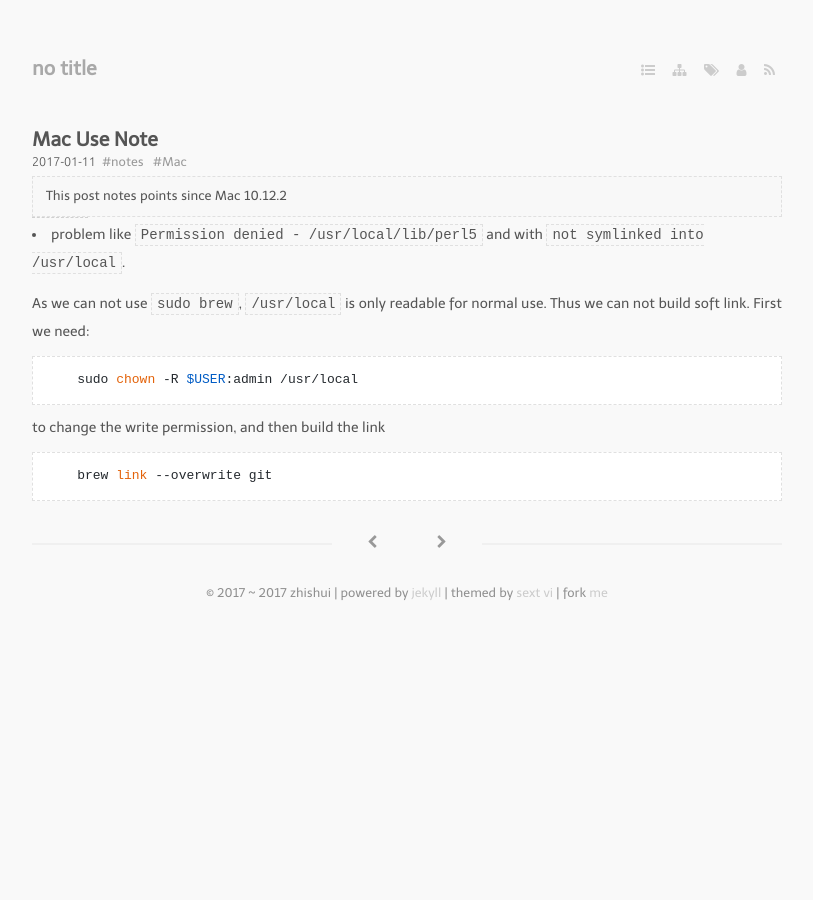
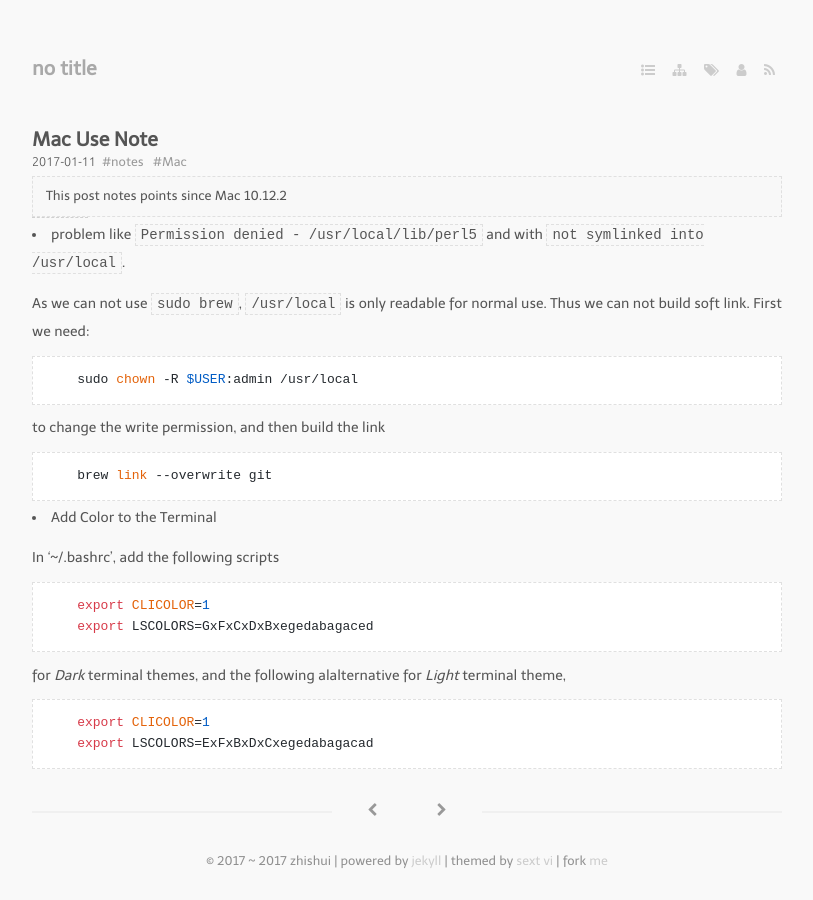
Before and after one commit to bizhishui/bizhishui.github.io, a Jekyll site: the page built from _posts/2017-01-11-Mac-Use-Note.md, in a window 1280 px wide. Shown: the whole page, without its empty margins (233-1046 px from the left). Built offline with Jekyll 4.4.1, drawn with Linux system fonts in a browser that asks for light colours; nearby versions of some CDN libraries; some web fonts are replaced; a script that is not in the unit is left out.

Commit message:
add terminal color note for Mac

````diff
--- a/_posts/2017-01-11-Mac-Use-Note.md
+++ b/_posts/2017-01-11-Mac-Use-Note.md
@@ -28,3 +28,19 @@ to change the write permission, and then build the link
 ```
     brew link --overwrite git
 ```
+
+- Add Color to the Terminal
+
+In '~/.bashrc', add the following scripts
+
+```
+    export CLICOLOR=1
+    export LSCOLORS=GxFxCxDxBxegedabagaced
+```
+
+for *Dark* terminal themes, and the following alalternative for *Light* terminal theme,
+
+```
+    export CLICOLOR=1
+    export LSCOLORS=ExFxBxDxCxegedabagacad
+```
````
